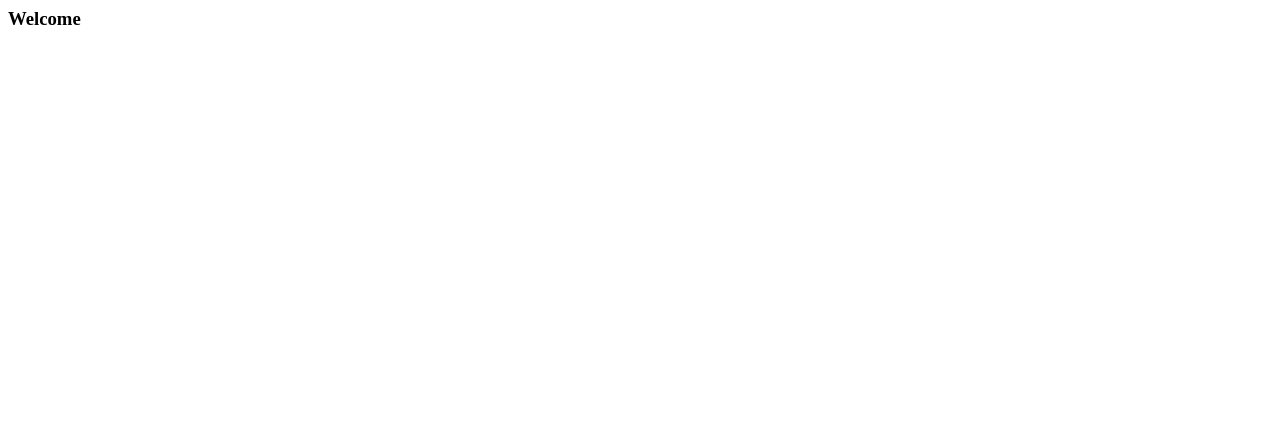
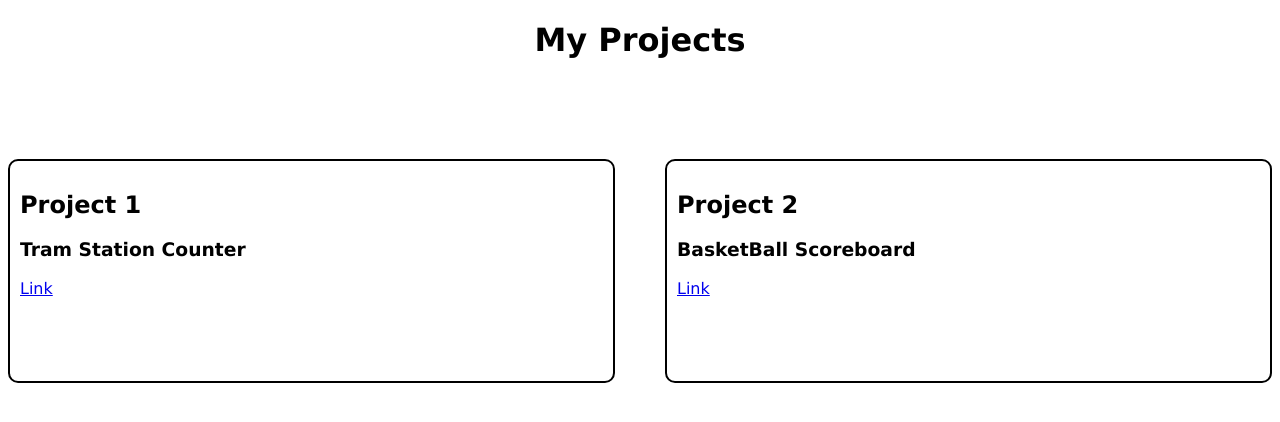
Before and after one commit to m1youb/projects, a plain HTML site: page index.html in a window 1280 px wide. Drawn offline with Linux system fonts and the light colour scheme.

Commit message:
Modified the index.html page

```diff
--- a/index.html
+++ b/index.html
@@ -1 +1,24 @@
-<h3>Welcome</h3>
+<!DOCTYPE html>
+<html lang="en">
+<head>
+    <meta charset="UTF-8">
+    <meta name="viewport" content="width=device-width, initial-scale=1.0">
+    <link rel="stylesheet" href="style.css">
+    <title>My Projects</title>
+</head>
+<body>
+    <h1>My Projects</h1>
+    <div id="container">
+        <div class="project">
+            <h2>Project 1</h2>
+            <h3>Tram Station Counter</h3>
+            <a href="./casatramway/">Link</a>
+        </div>
+        <div class="project">
+            <h2>Project 2</h2>
+            <h3>BasketBall Scoreboard</h3>
+            <a href="./basketball/">Link</a>
+        </div>
+    </div>
+</body>
+</html>
--- /dev/null
+++ b/style.css
@@ -0,0 +1,24 @@
+* {
+    font-family:Verdana, Geneva, Tahoma, sans-serif
+}
+
+h1 {
+    text-align: center;
+    margin-bottom: 100px;
+}
+
+#container {
+    display: flex;
+    align-items: center;
+    justify-content: space-between;
+    gap: 50px;
+}
+
+.project {
+    height: 200px;
+    width: 3000px;
+    margin: auto;
+    border: 2px solid;
+    border-radius: 10px;
+    padding: 10px;
+}
```
